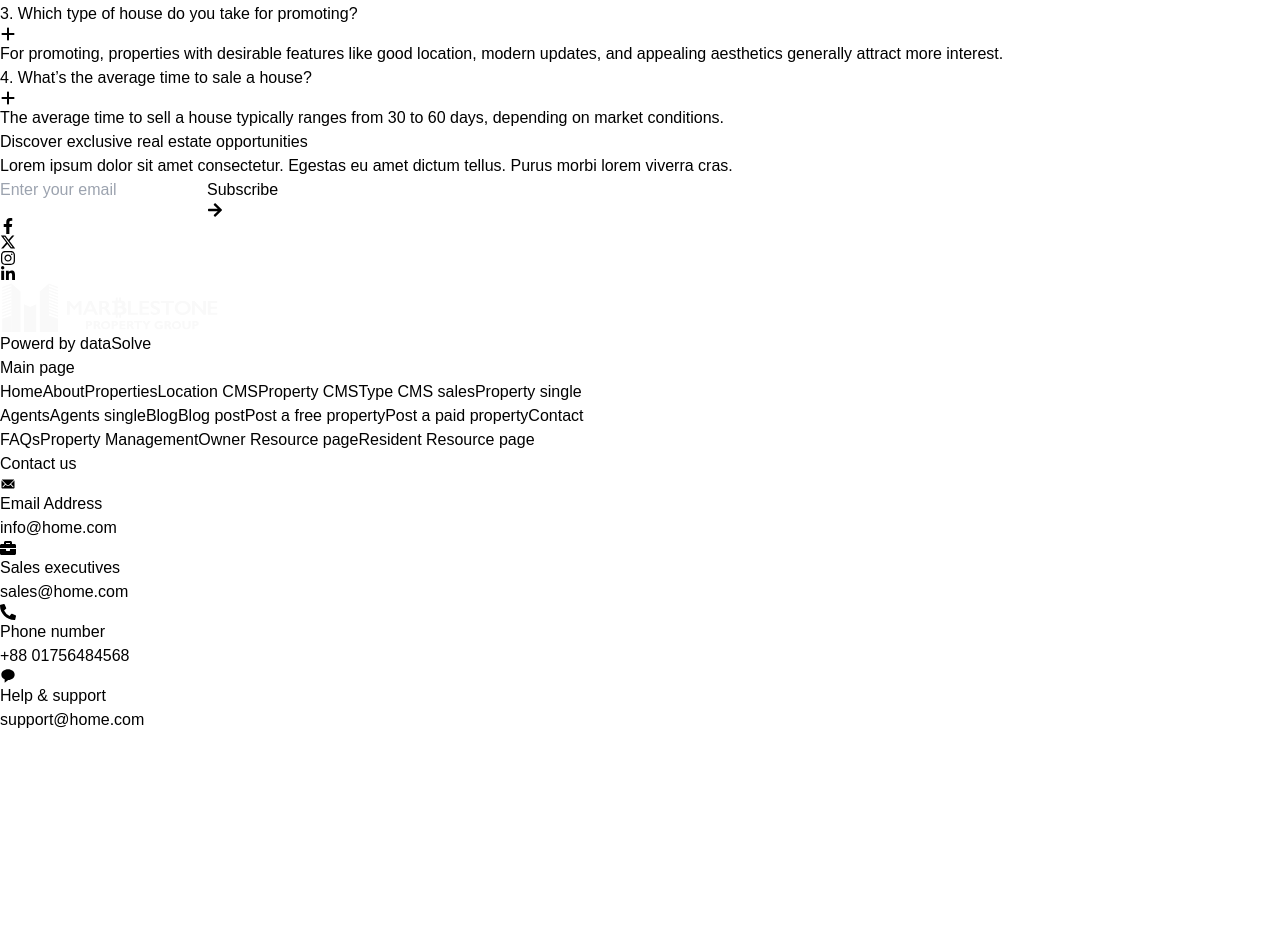
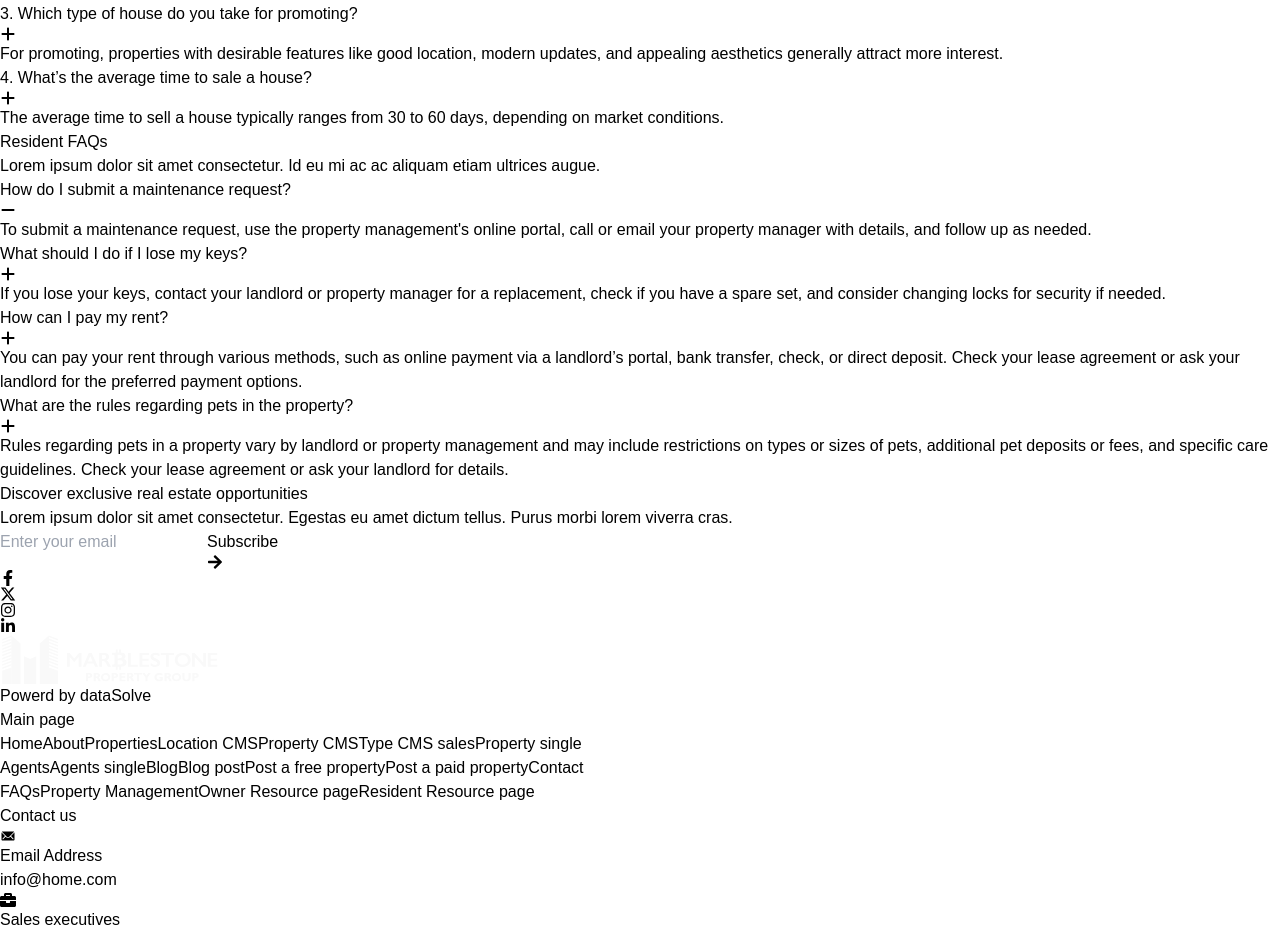
Before and after one commit to Nafiz-Al-Turabi/marblestone, a React (Vite) app: page /about in a window 1280 px wide. Shown: the part 7861-8788 px from the top of the page. Before the commit the page ends 8593 px from the top, so only its background shows below. Built offline with nearby package versions, Linux system fonts and the light colour scheme; a web font is replaced by a local one.

Commit message:
Resident  FAQs component added in about page

```diff
--- /dev/null
+++ b/src/AboutComponents/ResidentFAQs/ResidentFAQs.jsx
@@ -0,0 +1,132 @@
+import React, { useState } from 'react';
+import { FaPlus, FaMinus } from "react-icons/fa6";
+
+const ResidentFAQs
+    = () => {
+        const [isOpen, setIsOpen] = useState(true);
+        const [isOpen1, setIsOpen1] = useState(false);
+        const [isOpen2, setIsOpen2] = useState(false);
+        const [isOpen3, setIsOpen3] = useState(false)
+
+
+
+        const toggleAccordion = () => {
+            setIsOpen(!isOpen);
+        };
+
+
+
+        const toggleAccordion1 = () => {
+            setIsOpen1(!isOpen1);
+        };
+
+        const toggleAccordion2 = () => {
+            setIsOpen2(!isOpen2);
+        };
+
+
+        const toggleAccordion3 = () => {
+            setIsOpen3(!isOpen3);
+        };
+
+
+
+        return (
+            <div className='pt-20 lg:pt-40 lg:px-4 mb-20'>
+                <div className='lg:max-w-[1200px] mx-auto lg:flex px-6 lg:px-0 gap-10'>
+                    <div className='text-center lg:text-left'>
+                        <h1 className='text-3xl md:text-4xl lg:text-5xl'>Resident FAQs</h1>
+                        <p>Lorem ipsum dolor sit amet consectetur. Id eu mi ac ac aliquam etiam ultrices augue.</p>
+                    </div>
+                    <div>
+                        <div className="w-full lg:w-[550px] xl:w-[776px] mx-auto mt-10 lg:mt-0">
+                            <div className='shadow rounded-xl'>
+                                <div className="border-b">
+                                    <button
+                                        onClick={toggleAccordion}
+                                        className="flex items-center justify-between w-full p-7 focus:outline-none"
+                                    >
+                                        <span className="text-xl 2xl:text-2xl font-medium text-gray-800 text-left">
+                                            How do I submit a maintenance request?
+                                        </span>
+                                        <span className="text-2xl font-medium">
+                                            {isOpen ? <FaMinus className='h-8 w-8 bg-black rounded-full text-white p-1.5' /> : <FaPlus className='h-8 w-8 p-1.5' />}
+                                        </span>
+                                    </button>
+                                    <div
+                                        className={`transition-all duration-300 ease-in-out overflow-hidden ${isOpen ? 'max-h-screen duration-1000' : 'max-h-0'}`}
+                                    >
+                                        <p className="p-7 text-gray-600">
+                                            To submit a maintenance request, use the property management's online portal, call or email your property manager with details, and follow up as needed.
+                                        </p>
+                                    </div>
+                                </div>
+                                <div className="border-b">
+                                    <button
+                                        onClick={toggleAccordion1}
+                                        className="flex items-center justify-between w-full p-7 focus:outline-none"
+                                    >
+                                        <span className="text-xl 2xl:text-2xl font-medium text-gray-800 text-left">
+                                            What should I do if I lose my keys?
+                                        </span>
+                                        <span className="text-2xl font-medium">
+                                            {isOpen1 ? <FaMinus className='h-8 w-8 bg-black rounded-full text-white p-1.5' /> : <FaPlus className='h-8 w-8 p-1.5' />}
+                                        </span>
+                                    </button>
+                                    <div
+                                        className={`transition-all duration-300 ease-in-out overflow-hidden ${isOpen1 ? 'max-h-screen duration-1000' : 'max-h-0'}`}
+                                    >
+                                        <p className="p-7 text-gray-600">
+                                            If you lose your keys, contact your landlord or property manager for a replacement, check if you have a spare set, and consider changing locks for security if needed.
+                                        </p>
+                                    </div>
+                                </div>
+                                <div className="border-b">
+                                    <button
+                                        onClick={toggleAccordion2}
+                                        className="flex items-center justify-between w-full p-7 focus:outline-none"
+                                    >
+                                        <span className="text-xl 2xl:text-2xl font-medium text-gray-800 text-left">
+                                            How can I pay my rent?
+                                        </span>
+                                        <span className="text-2xl font-medium">
+                                            {isOpen2 ? <FaMinus className='h-8 w-8 bg-black rounded-full text-white p-1.5' /> : <FaPlus className='h-8 w-8 p-1.5' />}
+                                        </span>
+                                    </button>
+                                    <div
+                                        className={`transition-all duration-300 ease-in-out overflow-hidden ${isOpen2 ? 'max-h-screen duration-1000' : 'max-h-0'}`}
+                                    >
+                                        <p className="p-7 text-gray-600">
+                                            You can pay your rent through various methods, such as online payment via a landlord’s portal, bank transfer, check, or direct deposit. Check your lease agreement or ask your landlord for the preferred payment options.
+                                        </p>
+                                    </div>
+                                </div>
+                                <div className="border-0">
+                                    <button
+                                        onClick={toggleAccordion3}
+                                        className="flex items-center justify-between w-full p-7 focus:outline-none"
+                                    >
+                                        <span className="text-xl 2xl:text-2xl font-medium text-gray-800 text-left">
+                                            What are the rules regarding pets in the property?
+                                        </span>
+                                        <span className="text-2xl font-medium">
+                                            {isOpen3 ? <FaMinus className='h-8 w-8 bg-black rounded-full text-white p-1.5' /> : <FaPlus className='h-8 w-8 p-1.5' />}
+                                        </span>
+                                    </button>
+                                    <div
+                                        className={`transition-all duration-300 ease-in-out overflow-hidden ${isOpen3 ? 'max-h-screen duration-1000' : 'max-h-0'}`}
+                                    >
+                                        <p className="p-7 text-gray-600">
+                                            Rules regarding pets in a property vary by landlord or property management and may include restrictions on types or sizes of pets, additional pet deposits or fees, and specific care guidelines. Check your lease agreement or ask your landlord for details.
+                                        </p>
+                                    </div>
+                                </div>
+                            </div>
+                        </div>
+                    </div>
+                </div>
+            </div>
+        );
+    };
+
+export default ResidentFAQs;
--- a/src/Pages/About/About.jsx
+++ b/src/Pages/About/About.jsx
@@ -7,6 +7,7 @@ import OurValues from '../../AboutComponents/OurValues/OurValues';
 import OurMission from '../../AboutComponents/OurMission/OurMission';
 import AboutBlog from '../../AboutComponents/AboutBlog/AboutBlog';
 import AboutFAQs from '../../AboutComponents/AboutFAQs/AboutFAQs';
+import ResidentFAQs from '../../AboutComponents/ResidentFAQs/ResidentFAQs';
 
 
 
@@ -61,6 +62,7 @@ const About = () => {
             <OurMission />
             <AboutBlog />
             <AboutFAQs />
+            <ResidentFAQs />
         </div>
     );
 };
```
Also changed, not shown: src/Assist/Assist.jsx (+1 -8 lines).
